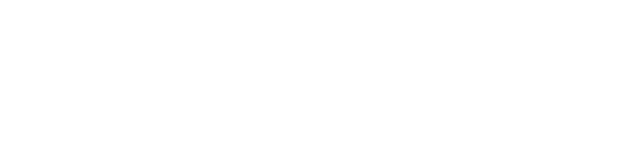
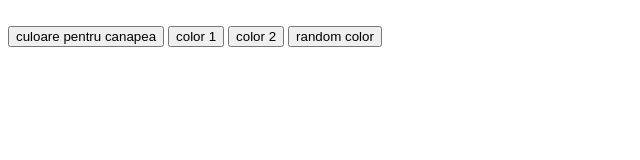
Before and after one commit to ecaterinaursu/gradient-randomizer, a plain HTML site: page index.html in a window 1280 px wide. Shown: the whole page, without its empty margins (0-640 px from the left). Drawn offline with Linux system fonts and the light colour scheme.

Commit message:
Am facut containere pentru butoane si imagine

```diff
--- a/index.html
+++ b/index.html
@@ -5,6 +5,24 @@
     <title>Title</title>
 </head>
 <body>
-
+<div class="parinte">
+    <div class="imagine">
+        <img src="" alt="">
+    </div>
+    <div class="butoane">
+        <button class="sofa">
+            culoare pentru canapea
+        </button>
+        <button class="first">
+            color 1
+        </button>
+        <button class="second">
+            color 2
+        </button>
+        <button class="randomize">
+            random color
+        </button>
+    </div>
+</div>
 </body>
 </html>
```
